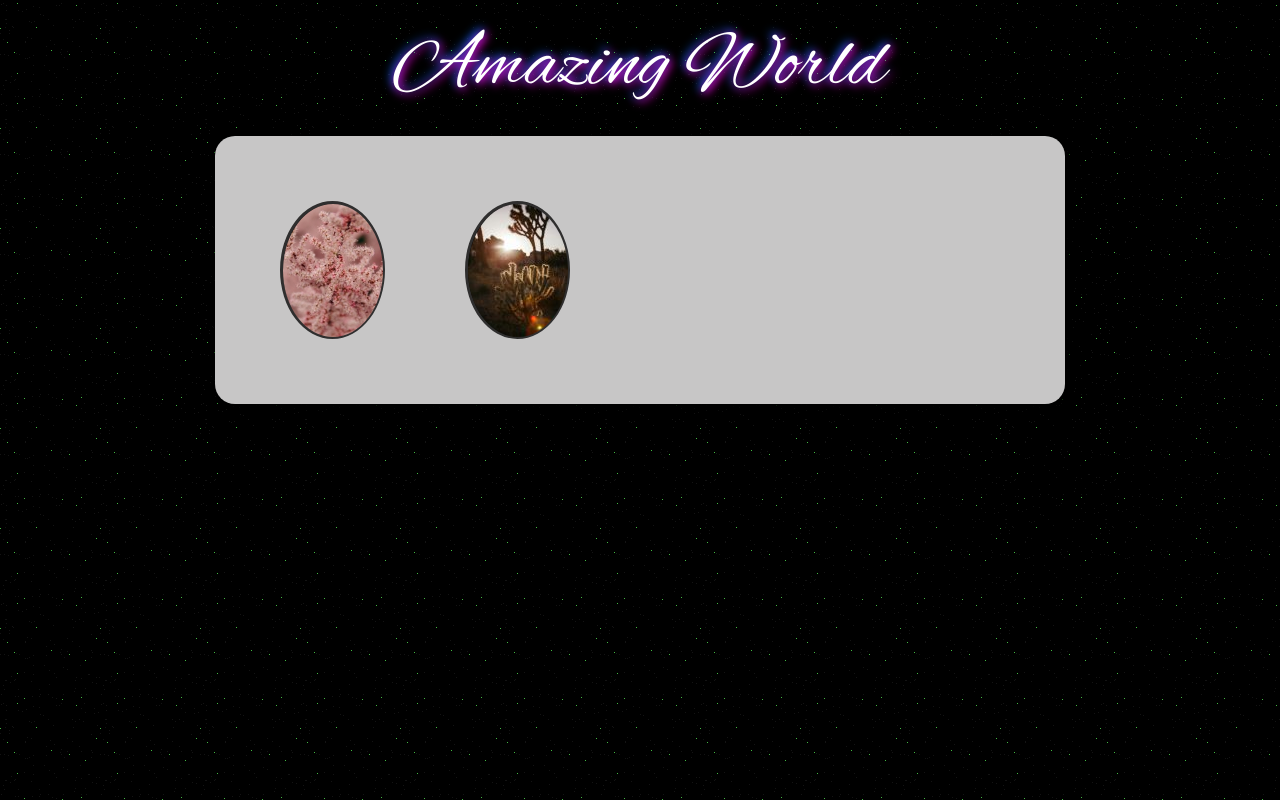
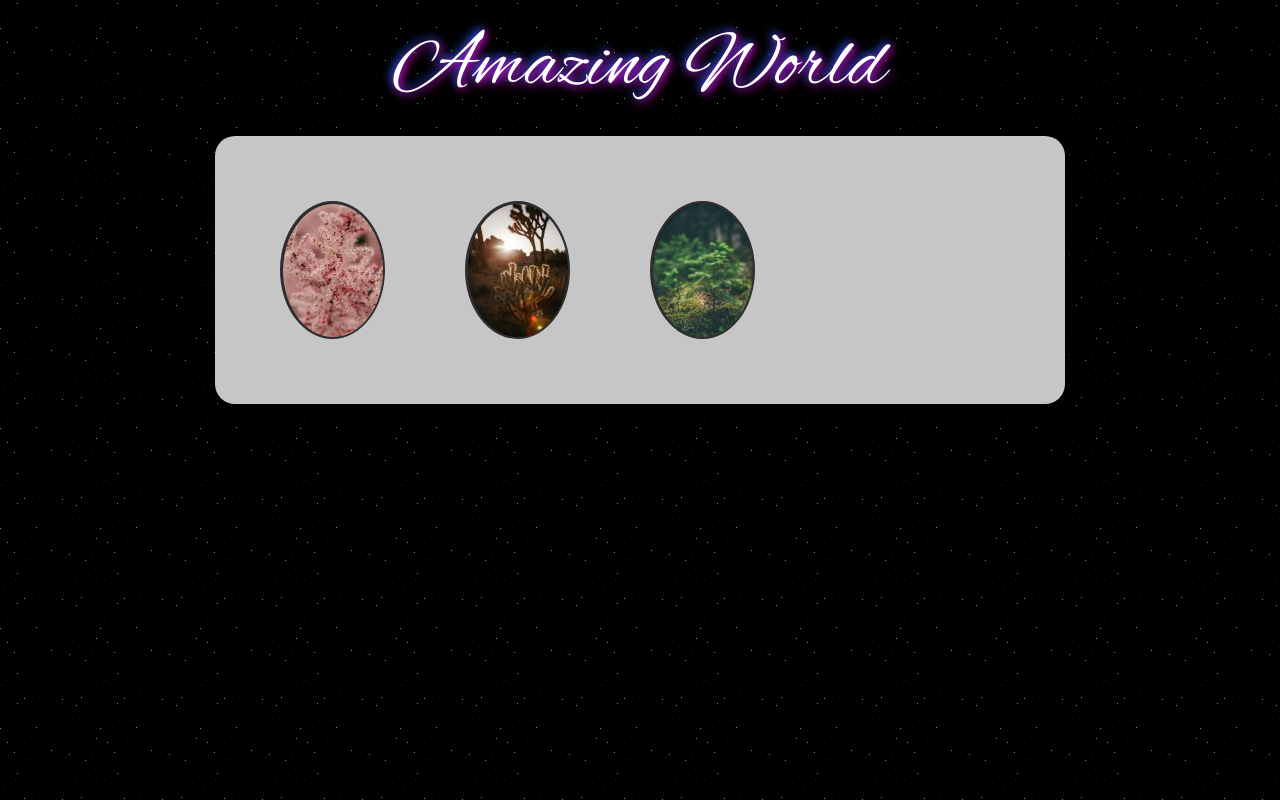
Before and after one commit to CryStealLz0/WebFotoSandhika, a plain HTML site: page index.html in a window 1280 px wide. Drawn offline with Linux system fonts and the light colour scheme.

Commit message:
memnambahkan foto galery

```diff
--- a/index.html
+++ b/index.html
@@ -38,6 +38,18 @@
                     </div>
                 </li>
 
+                <li>
+                    <a href="#gambar-3">
+                        <img src="galery/imgkecil/ktiga.jpg" alt="Amazing">
+                        <span>Beautiful</span>
+                    </a>
+
+                    <div class="overlay" id="gambar-3">
+                        <img src="galery/imgbesar/tiga.jpg" alt="Amazing">
+                        <a href="#" class="close">Close</a>
+                    </div>
+                </li>
+
                 <div class="clear"></div>
             </ul>
         </div>
```
